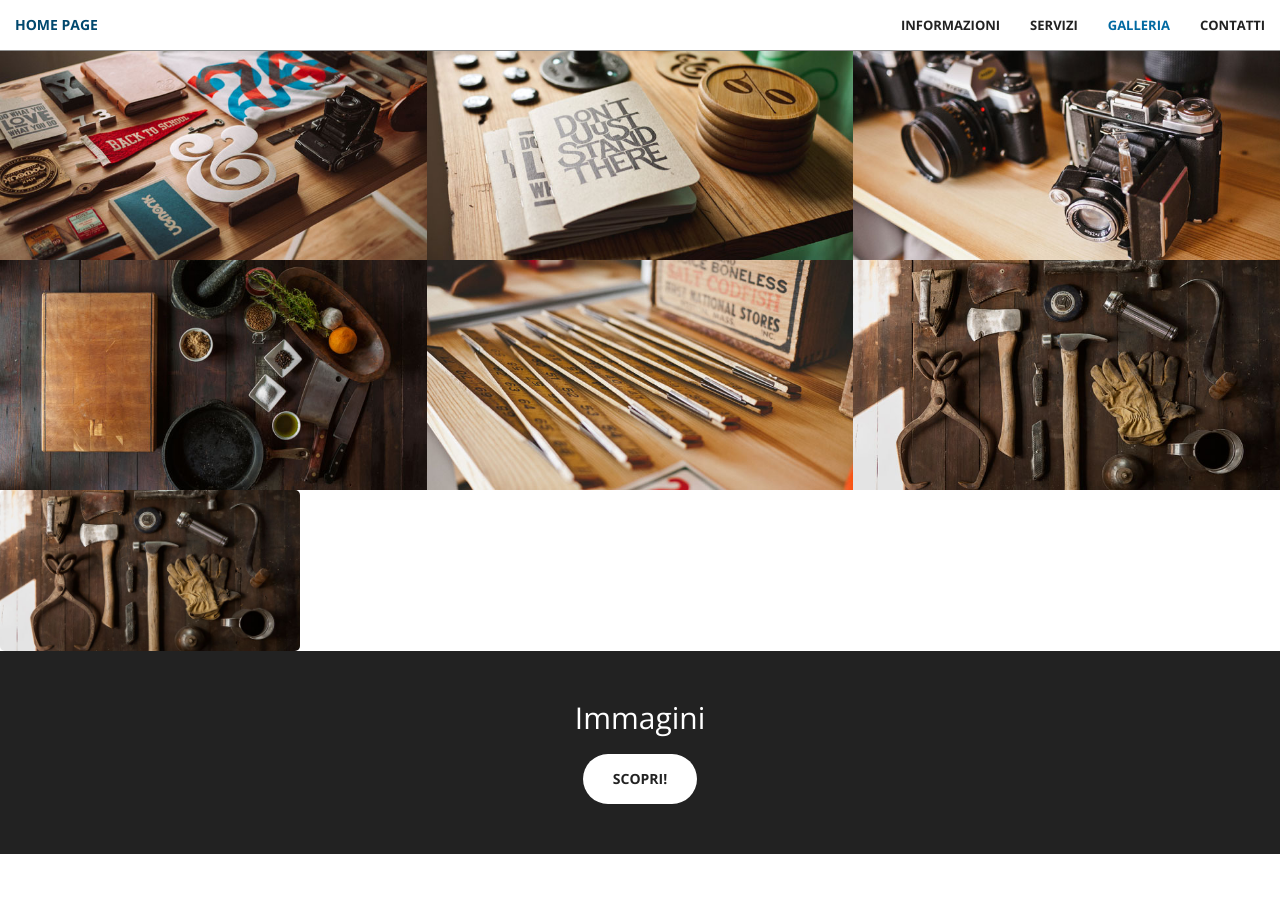
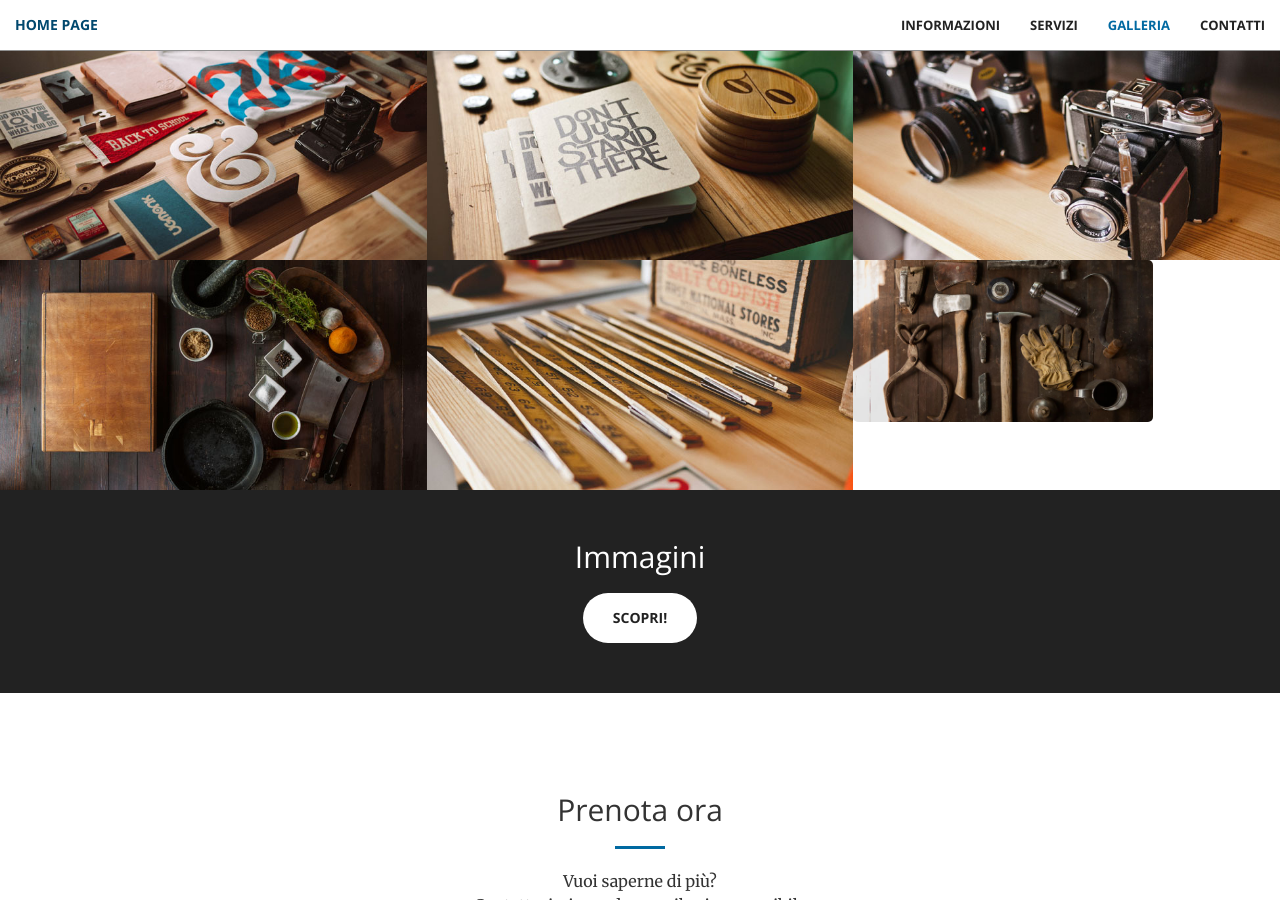
Before and after one commit to teocavaproject/teocavaproject.github.io, a Jekyll site: the page built from index.html, in a window 1280 px wide and 900 px high, scrolled down 1696 px. Built offline with Jekyll 4.4.1, drawn with Linux system fonts in a browser that asks for light colours; nearby versions of some CDN libraries.

Commit message:
Update portfolio.html

```diff
--- a/_includes/portfolio.html
+++ b/_includes/portfolio.html
@@ -77,21 +77,6 @@
                 </a>
             </div>
             <div class="col-lg-4 col-sm-6">
-                <a href="#" class="portfolio-box">
-                    <img src="img/portfolio/6.jpg" class="img-responsive" alt="">
-                    <div class="portfolio-box-caption">
-                        <div class="portfolio-box-caption-content">
-                            <div class="project-category text-faded">
-                                Category
-                            </div>
-                            <div class="project-name">
-                                Project Name
-                            </div>
-                        </div>
-                    </div>
-                </a>
-            </div>
-
                     <!-- Trigger the Modal -->
                 <img id="myImg" src="img/portfolio/6.jpg" alt="Snow" style="width:100%;max-width:300px">
 
@@ -107,7 +92,7 @@
                 <!-- Modal Caption (Image Text) -->
                 <div id="caption"></div>
                 </div>
-
+            </div>
         </div>
     </div>
 </section>
```
Lines whose indentation alone changed are shown as unchanged.
